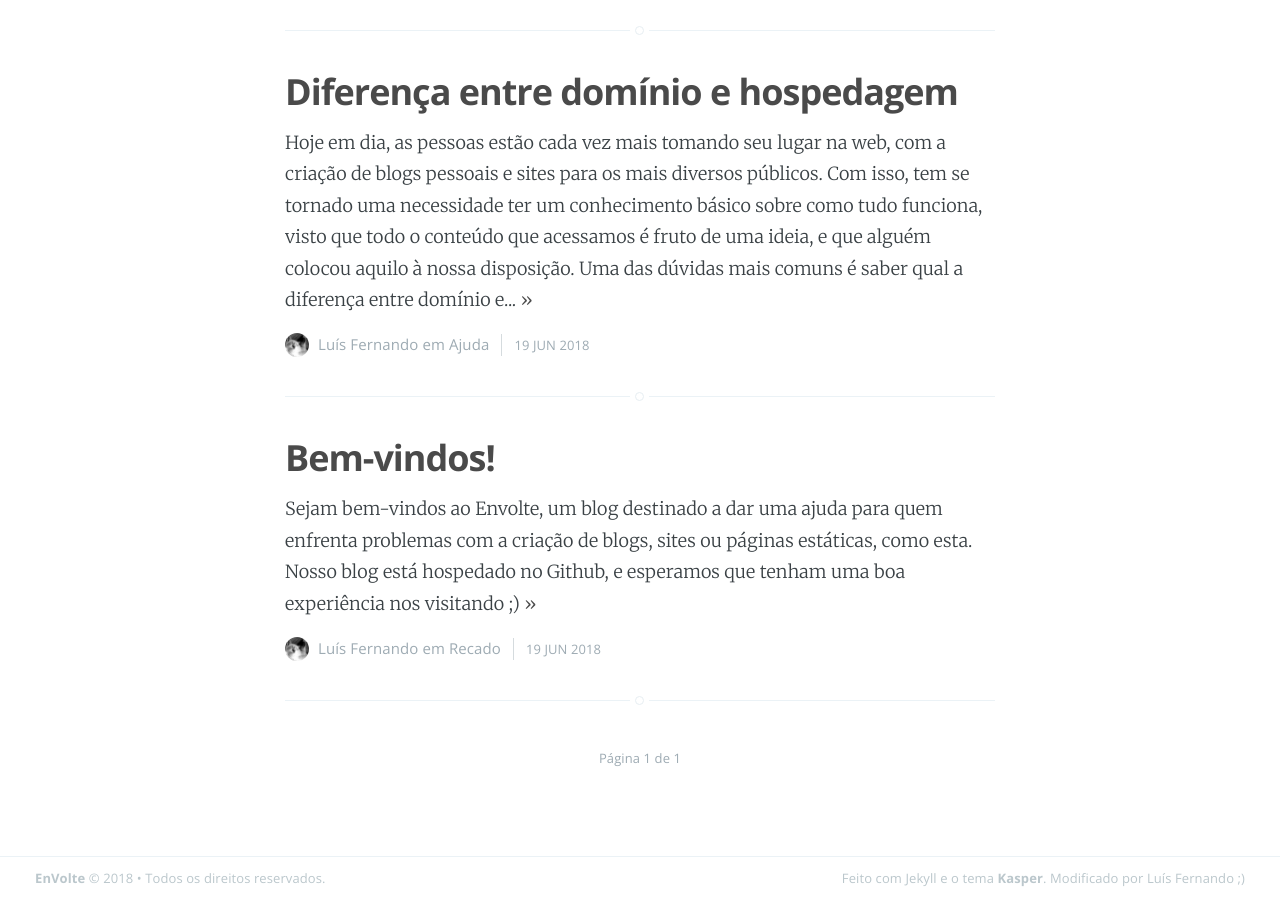
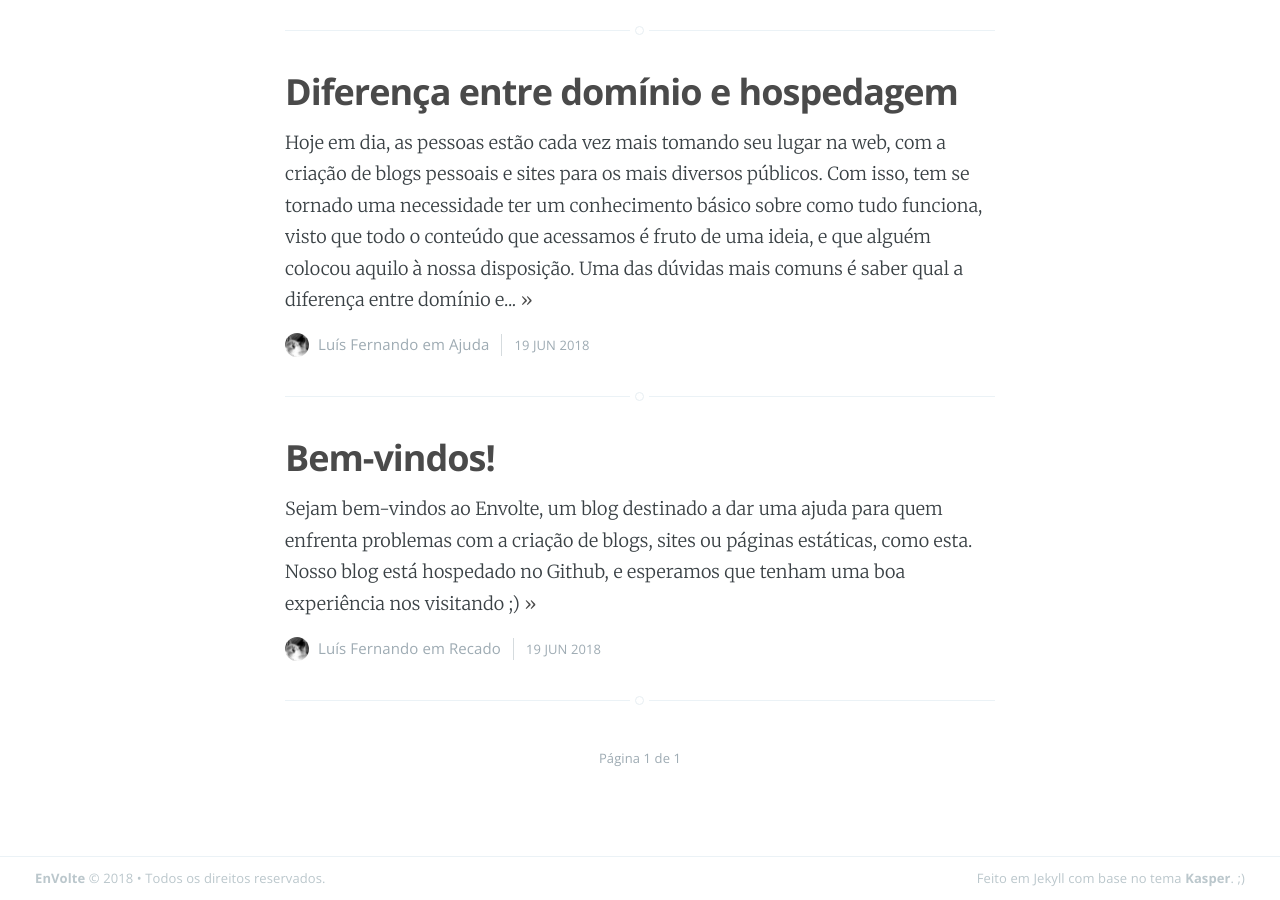
Before and after one commit to EnVolte/envolte.github.io, a Jekyll site: the page built from index.html, in a window 1280 px wide and 900 px high, scrolled down 2039 px. Built offline with Jekyll 4.4.1, drawn with Linux system fonts in a browser that asks for light colours; the list of posts is cut into pages by our own code.

Commit message:
Update default.html

```diff
--- a/_layouts/default.html
+++ b/_layouts/default.html
@@ -47,8 +47,8 @@
         <a href="{{ site.baseurl }}">{{ site.name }}</a> &copy;
               {{"now" | date: "%Y"}} &bull; Todos os direitos reservados.
       </section>
-      <section class="poweredby">Feito com Jekyll e o tema
-        <a href="http://github.com/rosario/kasper">Kasper</a>. Modificado por Luís Fernando ;)
+      <section class="poweredby">Feito em Jekyll com base no tema
+        <a href="http://github.com/rosario/kasper">Kasper</a>. ;)
       </section>
     </footer>
 
```
